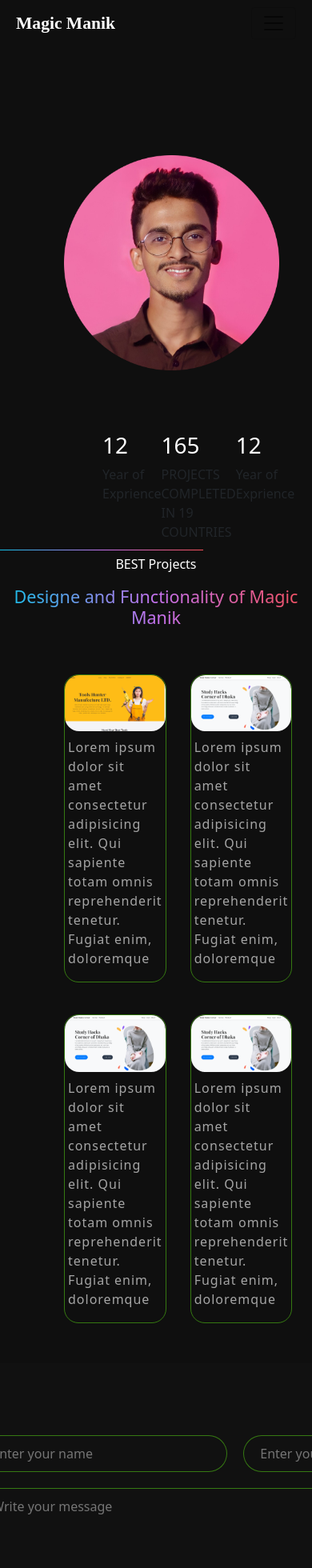
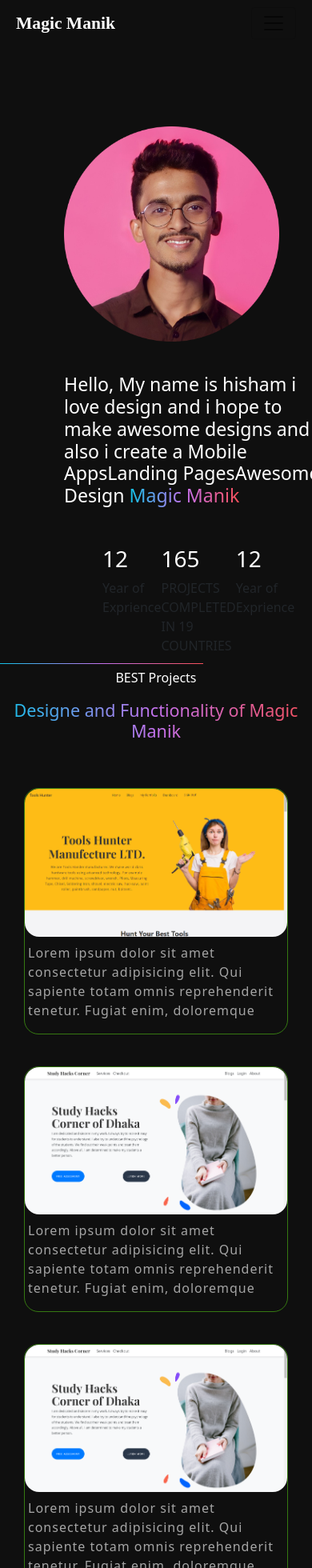
Before and after one commit to AmenaAkter5/portfolio-site-amena, a React (Create React App) app: page / in a window 390 px wide. Shown: the top 1960 px of the page at 80% size. Built offline with nearby package versions, Linux system fonts and the light colour scheme.

Commit message:
responsive setup

```diff
--- a/src/Pages/Home/Banner/Banner.css
+++ b/src/Pages/Home/Banner/Banner.css
@@ -26,3 +26,16 @@
     -webkit-background-clip: text;
     -webkit-text-fill-color: transparent;
 }
+
+
+@media screen and (max-width: 481px) {
+    .banner-section {
+        display: grid;
+        grid-template-columns: repeat(1, 1fr);
+    }
+
+    .banner-section img {
+        width: 80%;
+    }
+
+}
--- a/src/Pages/Home/Contact/Contact.js
+++ b/src/Pages/Home/Contact/Contact.js
@@ -11,10 +11,10 @@ const Contact = () => {
 
         emailjs
             .sendForm(
-                "service_8hsnqq8",
-                "template_8rpi7po",
+                "service_kh6rjft",
+                "template_5cewyga",
                 form.current,
-                "D7kzrSlFH-9FNP42C"
+                "2OPEq4U9tXBwKvNt9"
             )
             .then(
                 (result) => {
--- a/src/Pages/Home/Projects/Projects.css
+++ b/src/Pages/Home/Projects/Projects.css
@@ -30,3 +30,13 @@
 .project img {
     border-radius: 18px;
 }
+
+
+@media screen and (max-width: 481px) {
+    .project-container {
+        display: grid;
+        grid-template-columns: repeat(1, 1fr);
+        grid-gap: 40px 30px;
+        padding: 50px 30px;
+    }
+}
```
